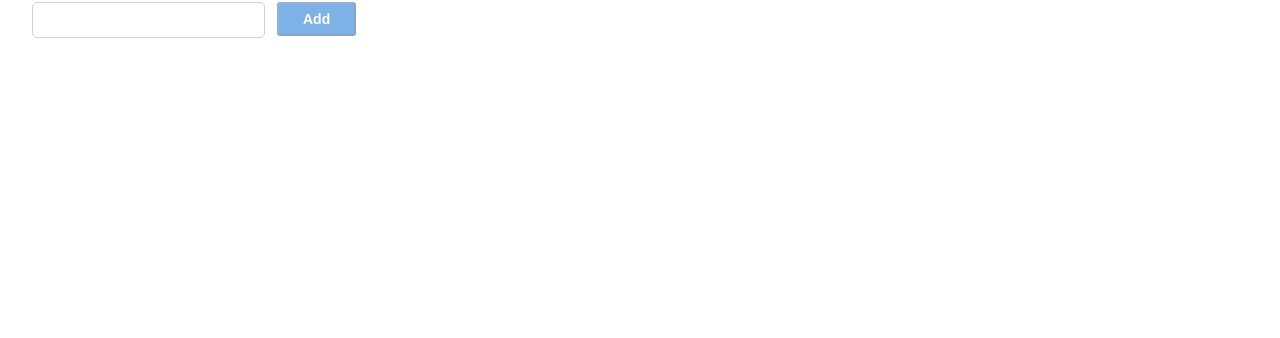
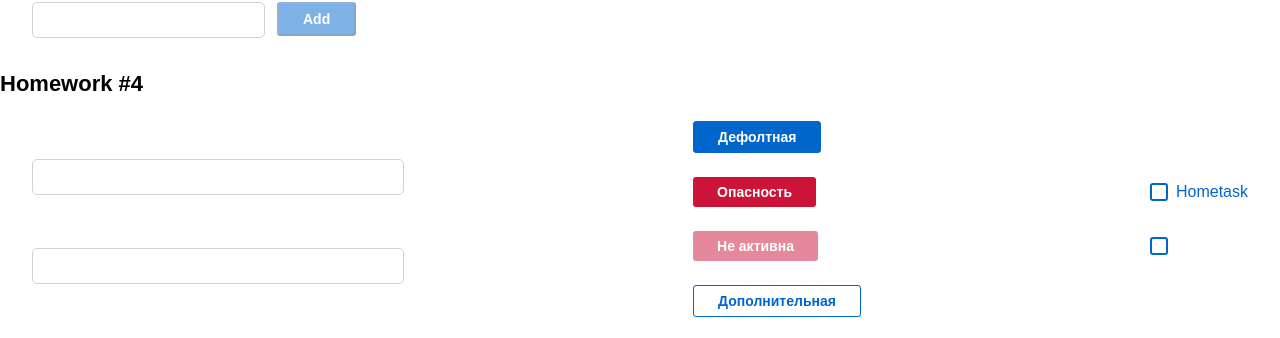
Before and after one commit to sergey-mikhovich/incubator_homework, a React (Create React App) app: page / in a window 1280 px wide. Shown: the part 603-941 px from the top of the page. Before the commit the page ends 800 px from the top, so only its background shows below. Built offline with nearby package versions, Linux system fonts and the light colour scheme.

Commit message:
done hw4

```diff
--- a/src/s1-main/App.tsx
+++ b/src/s1-main/App.tsx
@@ -3,6 +3,7 @@ import s from './App.module.css'
 import HW1 from '../s2-homeworks/hw01/HW1'
 import HW2 from "../s2-homeworks/hw02/HW2";
 import HW3 from "../s2-homeworks/hw03/HW3";
+import HW4 from "../s2-homeworks/hw04/HW4";
 
 function App() {
     return (
@@ -11,7 +12,7 @@ function App() {
             {/*раскомментировать по ходу выполнения*/}
             <HW2/>
             <HW3/>
-            {/*<HW4/>*/}
+            <HW4/>
 
             {/*при выполнении дз 5 и более - закомментировать здесь дз 1-4, так как они есть внутри дз 5*/}
             {/*<HW5/>*/}
--- a/src/s2-homeworks/hw04/Stand.tsx
+++ b/src/s2-homeworks/hw04/Stand.tsx
@@ -29,11 +29,7 @@ const Stand = () => {
                         onChangeText={setValue}
                         error={error}
                         onEnter={() => {
-                            setError(
-                                stateForAllInputs.trim()
-                                    ? ''
-                                    : 'Error'
-                            )
+                            setError(stateForAllInputs.trim() ? '' : 'Error')
                             setValue('')
                         }}
                     />
@@ -44,13 +40,13 @@ const Stand = () => {
                 {/*обычная кнопка:*/}
                 <div>
                     <SuperButton id={'hw4-super-button-default'}>
-                        default
+                        Дефолтная
                     </SuperButton>
                 </div>
                 {/*красная кнопка:*/}
                 <div>
                     <SuperButton id={'hw4-super-button-red'} xType={'red'}>
-                        red
+                        Опасность
                     </SuperButton>
                 </div>
                 {/*задизэйбленная кнопка:*/}
@@ -60,7 +56,7 @@ const Stand = () => {
                         xType={'red'}
                         disabled
                     >
-                        disabled
+                        Не активна
                     </SuperButton>
                 </div>
                 {/*задизэйбленная кнопка:*/}
@@ -69,7 +65,7 @@ const Stand = () => {
                         id={'hw4-super-button-secondary'}
                         xType={'secondary'}
                     >
-                        secondary
+                        Дополнительная
                     </SuperButton>
                 </div>
             </div>
@@ -82,7 +78,7 @@ const Stand = () => {
                         checked={stateForAllCheckboxes}
                         onChangeChecked={setChecked}
                     >
-                        some text
+                        Hometask
                     </SuperCheckbox>
                 </div>
                 {/*совместим со старым кодом:*/}
--- a/src/s2-homeworks/hw04/common/c1-SuperInputText/SuperInputText.module.css
+++ b/src/s2-homeworks/hw04/common/c1-SuperInputText/SuperInputText.module.css
@@ -1,20 +1,36 @@
 .input:focus {
+
 }
 
 .input {
+    outline: none;
+    height: 36px;
+    width: 372px;
+    border: 1px solid #D1D1D1;
+    border-radius: 5px;
 }
 
 .inputWrapper {
+    display: flex;
+    flex-direction: column-reverse;
 }
 
 .superInput {
+    border: 1px solid #D1D1D1;
 }
 
 .errorInput {
+
 }
 
 .errorInput:focus {
+    border: 1px solid #CC1439;
 }
 
 .error {
+    font-family: 'Montserrat', sans-serif;
+    font-weight: 400;
+    font-size: 10px;
+    color: #CC1439;
+    margin-bottom: 5px;
 }
--- a/src/s2-homeworks/hw04/common/c1-SuperInputText/SuperInputText.tsx
+++ b/src/s2-homeworks/hw04/common/c1-SuperInputText/SuperInputText.tsx
@@ -8,8 +8,7 @@ import React, {
 import s from './SuperInputText.module.css'
 
 // тип пропсов обычного инпута
-type DefaultInputPropsType = DetailedHTMLProps<InputHTMLAttributes<HTMLInputElement>,
-    HTMLInputElement>
+type DefaultInputPropsType = DetailedHTMLProps<InputHTMLAttributes<HTMLInputElement>, HTMLInputElement>
 
 // здесь мы говорим что у нашего инпута будут такие же пропсы как у обычного инпута, кроме type
 // (чтоб не писать value: string, onChange: ...; они уже все описаны в DefaultInputPropsType)
--- a/src/s2-homeworks/hw04/common/c2-SuperButton/SuperButton.module.css
+++ b/src/s2-homeworks/hw04/common/c2-SuperButton/SuperButton.module.css
@@ -1,16 +1,31 @@
 .button {
+    padding: 5px 24px;
+    border-radius: 3px;
+    font-family: 'Montserrat', sans-serif;
+    font-weight: 600;
+    font-size: 14px;
+    line-height: 20px;
+    border: none;
 }
 
 .disabled {
+    opacity: 50%;
 }
 
 .secondary {
+    color: #0066CC;
+    border: 1px solid #0066CC;
+    background-color: #FFFFFF;
 }
 
 .default {
+    color: #FFFFFF;
+    background-color: #0066CC;
 }
 
 .red {
+    color: #FFFFFF;
+    background-color: #CC1439;
 }
 
 .default:hover {
--- a/src/s2-homeworks/hw04/common/c2-SuperButton/SuperButton.tsx
+++ b/src/s2-homeworks/hw04/common/c2-SuperButton/SuperButton.tsx
@@ -1,9 +1,8 @@
-import React, {ButtonHTMLAttributes, DetailedHTMLProps} from 'react'
+import React, {ButtonHTMLAttributes, DetailedHTMLProps, ReactNode, useEffect, useState} from 'react'
 import s from './SuperButton.module.css'
 
 // тип пропсов обычной кнопки, children в котором храниться название кнопки там уже описан
-type DefaultButtonPropsType = DetailedHTMLProps<ButtonHTMLAttributes<HTMLButtonElement>,
-    HTMLButtonElement>
+type DefaultButtonPropsType = DetailedHTMLProps<ButtonHTMLAttributes<HTMLButtonElement>, HTMLButtonElement>
 
 type SuperButtonPropsType = DefaultButtonPropsType & {
     xType?: string
@@ -14,20 +13,49 @@ const SuperButton: React.FC<SuperButtonPropsType> = (
         xType,
         className,
         disabled,
+        children,
         ...restProps // все остальные пропсы попадут в объект restProps, там же будет children
     }
 ) => {
+    const [currentChildren, setCurrentChildren] = useState<ReactNode>(children)
+
     const finalClassName = s.button
-        // + (disabled
-        //         ? ...
-        //         : xType === 'red'
-        //             ? ...
-        + (className ? ' ' + className : '') // задачка на смешивание классов
+        + (' ' + (xType === 'red' ? s.red : s.secondary))
+        + (' ' + (!xType && !disabled ? s.default : ''))
+        + (' ' + (disabled ? s.disabled : ''))
+        + (' ' + (className ? className : '')) // задачка на смешивание классов
+
+    const onMouseEnter = () => {
+        if (disabled)
+            return
+
+        setCurrentChildren("При наведении")
+    }
+
+    const onMouseLeave = () => {
+        setCurrentChildren(children)
+    }
+
+    const onMouseDown = () => {
+        if (disabled)
+            return
+
+        setCurrentChildren("При нажатии")
+    }
+
+    const onMouseUp = () => {
+        setCurrentChildren(children)
+    }
 
     return (
         <button
             disabled={disabled}
             className={finalClassName}
+            onMouseEnter={onMouseEnter}
+            onMouseLeave={onMouseLeave}
+            onMouseUp={onMouseUp}
+            onMouseDown={onMouseDown}
+            children={currentChildren}
             {...restProps} // отдаём кнопке остальные пропсы если они есть (children там внутри)
         />
     )
--- a/src/s2-homeworks/hw04/common/c3-SuperCheckbox/SuperCheckbox.module.css
+++ b/src/s2-homeworks/hw04/common/c3-SuperCheckbox/SuperCheckbox.module.css
@@ -40,5 +40,7 @@
 
 .spanClassName {
     font-family: 'Montserrat', sans-serif;
-    color: #06c;
+    color: #0066CC;
+    font-weight: 400;
+    font-size: 16px;
 }
--- a/src/s2-homeworks/hw04/common/c3-SuperCheckbox/SuperCheckbox.tsx
+++ b/src/s2-homeworks/hw04/common/c3-SuperCheckbox/SuperCheckbox.tsx
@@ -6,8 +6,7 @@ import React, {
 import s from './SuperCheckbox.module.css'
 
 // тип пропсов обычного инпута
-type DefaultInputPropsType = DetailedHTMLProps<InputHTMLAttributes<HTMLInputElement>,
-    HTMLInputElement>
+type DefaultInputPropsType = DetailedHTMLProps<InputHTMLAttributes<HTMLInputElement>, HTMLInputElement>
 
 type SuperCheckboxPropsType = Omit<DefaultInputPropsType, 'type'> & {
     onChangeChecked?: (checked: boolean) => void
@@ -28,7 +27,8 @@ const SuperCheckbox: React.FC<SuperCheckboxPropsType> = (
 ) => {
     const onChangeCallback = (e: ChangeEvent<HTMLInputElement>) => {
         // задачка на написание онченджа
-
+        onChangeChecked?.(e.target.checked)
+        onChange?.(e)
     }
 
     const finalInputClassName = s.checkbox
```
